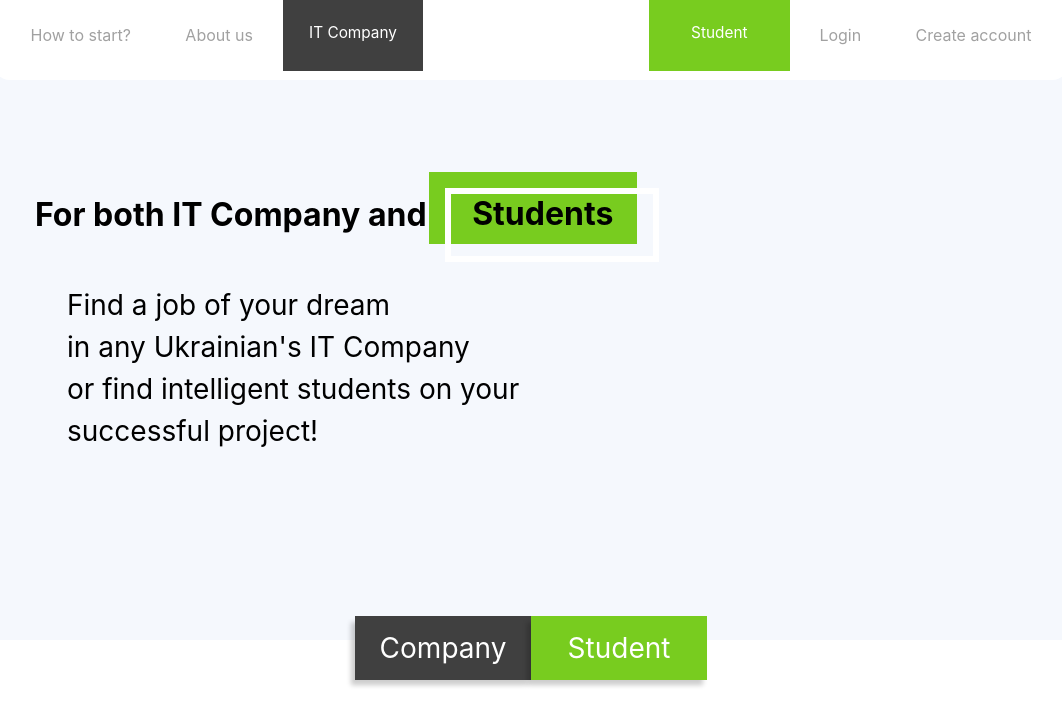
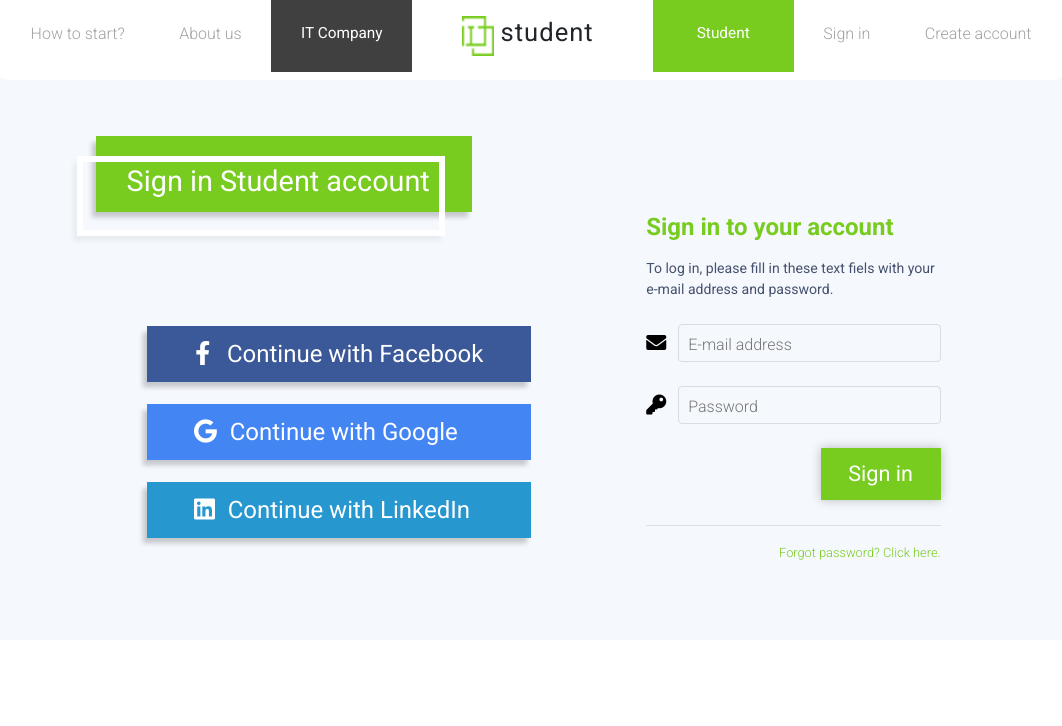
Before and after one commit to vasarostik/istudent, a React (Create React App) app: page /01 in a window 1280 px wide. Shown: the top 726 px of the page, without its empty margins (109-1171 px from the left). Built offline with nearby package versions, Linux system fonts and the light colour scheme.

Commit message:
init second page(Sign in)

```diff
--- a/package.json
+++ b/package.json
@@ -4,6 +4,7 @@
   "private": true,
   "homepage": "https://jarvizzik.github.io/istudent",
   "dependencies": {
+    "@fortawesome/fontawesome-free": "^5.8.1",
     "bootstrap": "^4.3.1",
     "gh-pages": "^2.0.1",
     "mdbreact": "^4.13.0",
--- a/public/index.html
+++ b/public/index.html
@@ -4,6 +4,7 @@
 <head>
   <meta charset="utf-8" />
   <link rel="shortcut icon" href="%PUBLIC_URL%/favicon.ico" />
+  <link rel="stylesheet" href="https://use.fontawesome.com/releases/v5.8.1/css/all.css" integrity="sha384-50oBUHEmvpQ+1lW4y57PTFmhCaXp0ML5d60M1M7uH2+nqUivzIebhndOJK28anvf" crossorigin="anonymous">
   <meta name="viewport" content="width=device-width, initial-scale=1, shrink-to-fit=no" />
   <meta name="theme-color" content="#000000" />
   <!--
@@ -21,7 +22,7 @@
       Learn how to configure a non-root public URL by running `npm run build`.
     -->
 
-  <title>React App</title>
+    <title>IstudenT</title>
 </head>
 
 <body>
--- /dev/null
+++ b/src/Login.js
@@ -0,0 +1,74 @@
+import React, { Component, Fragment } from 'react';
+import { MDBInput } from 'mdbreact';
+import './css/Login.css';
+import { NavbarPage } from "./components/NavbarPage";
+import ListGroup from 'react-bootstrap/ListGroup';
+
+export class Login extends Component {
+
+    render() {
+
+        return (
+            <div className="Login">
+                <NavbarPage style={{ boxShadow: "none" }} />
+                {/* main container */}
+                <div className="main1">
+
+                     {/* Rectangle */}
+                    <div className="rectangle1">
+                        <div className="emptyRectangle1">
+                            <h2 className="rightTitle1">Sign in Student account</h2>
+                        </div>
+                    </div>
+
+                     {/* Social Buttons */}
+                    <ListGroup className="buttonGroup">
+
+                        <a href="http://facebook.com">
+                            <button className="socialButton" style={{backgroundColor: "#3b5998"}}>
+                                <i style={{ color: 'white', marginLeft: "0.05vw", marginRight: "1vw" }} class="fab fa-facebook-f pr-1"></i>
+                                Continue with Facebook
+                            </button>
+                        </a>
+
+                        <a href="http://google.com">
+                            <button  className="socialButton" style={{backgroundColor: "#4385f3"}}>
+                                <i style={{ color: 'white', marginLeft: "-2.05vw", marginRight: "1vw" }} class="fab fa-google"></i>
+                                Continue with Google
+                            </button>
+                        </a>
+
+                        <a href="http://linkedin.com">
+                            <button  className="socialButton" style={{backgroundColor: "#2697cf"}}>
+                                <i style={{ color: 'white', marginLeft: "-1.1vw", marginRight: "1vw" }} class="fab fa-linkedin"></i>
+                                Continue with LinkedIn
+                            </button>
+                        </a>
+                    </ListGroup>
+
+                     {/*Input form */}
+                    <form action="" className="my-form">
+                        <h4 className="font-weight-bold mb-3">Sign in to your account</h4>
+                        <p className="mdb-color-text">To log in, please fill in these text fiels with your e-mail address and password.</p>
+                        <div className="md-form">
+                            <MDBInput label="E-mail address" outline icon="envelope" />
+                        </div>
+                        <div className="md-form">
+                            <MDBInput label="Password" outline icon="fas fa-key" />
+                        </div>
+                        <div className="space">
+                            <div className="float-right">
+                                <button className="logButton" type="button" style={{ color: 'white' }}>Sign in</button>
+                            </div>
+                        </div>
+                        <hr />
+                        <a className="forgotlink" href="#!"><span className="textspan">Forgot password? Click here.</span></a>
+                    </form>
+
+                </div>
+                {/* end of main container */}
+            </div>
+
+        );
+    }
+}
--- a/src/components/NavbarPage.js
+++ b/src/components/NavbarPage.js
@@ -1,6 +1,7 @@
 import React, { Component } from "react";
 import { MDBNavbar, MDBNavbarBrand, MDBNavbarNav, MDBNavItem, MDBNavLink, MDBNavbarToggler, MDBCollapse } from "mdbreact";
 import '../css/NavbarPage.css';
+import logo from '../images/logo.png';
 
 export class NavbarPage extends Component {
   state = {
@@ -32,12 +33,17 @@ export class NavbarPage extends Component {
             </MDBNavItem>
           </MDBNavbarNav>
 
+          <MDBNavItem className="logo hideBlock">
+              <img className="logoImg" src={logo} />
+              <h5 className="logoTitle">student</h5>
+          </MDBNavItem>
+
           <MDBNavbarNav className="rightNav" right>
             <MDBNavItem className="cont stud hideBlock">
               <h5 className="staticNav t-stud">Student</h5>
             </MDBNavItem>
             <MDBNavItem>
-              <MDBNavLink className="link" to="#!"><span>Login</span></MDBNavLink>
+              <MDBNavLink className="link" to="/01"><span>Sign in</span></MDBNavLink>
             </MDBNavItem>
             <MDBNavItem>
               <MDBNavLink className="link" to="#!"><span>Create account</span></MDBNavLink>
--- /dev/null
+++ b/src/css/Login.css
@@ -0,0 +1,160 @@
+.main1 {
+    position:relative;
+    background-color: #f5f8fd;
+    min-height: 80vh;
+    display: flex;
+    flex-direction: column;
+    align-items: start;
+    justify-content: center;
+    color: #000;
+}
+
+.rightTitle1 {
+    position:absolute;
+    font-size: 3.6vmin;
+    font-weight: normal;
+    top:0.3vmin;
+    margin-left:5.5vmin;
+    color: white;
+    z-index: 50;
+}
+
+.rectangle1 {
+    position: absolute;
+    top:17vh;
+    height: 9.5vmin;
+    width: 47vmin;
+    margin-left:16vw;
+    background-color: #78cc1f;
+    box-shadow:rgba(0, 0, 0, 0.2) -0.5vmin 0.7vmin 0.6vmin 0px;
+    z-index: 1;
+}
+
+.emptyRectangle1 {
+    position:relative;
+    height: 10vmin;
+    width: 46vmin;
+    margin-left:-1.5vw;
+    margin-top:2.5vh;
+    border:0.8vmin solid #fff;
+    box-shadow:rgba(0, 0, 0, 0.05) -0.5vmin 0.7vmin 0.6vmin 0px;
+    z-index: 1;
+}
+
+.buttonGroup{
+    margin-top:28vh;
+    margin-left: 20vw;
+}
+
+.socialButton{
+    height:7vmin;
+    margin: 1.4vh 0;
+    width:48vmin;
+    border:0px;
+    font-size:3vmin;
+    color:#fff;
+    box-shadow: rgba(0, 0, 0, 0.2) -0.5vmin 0.7vmin 0.6vmin 0px;
+    white-space: nowrap;
+
+}
+
+.logButton{
+    height:6.5vmin;
+    width:15vmin;
+    border:0px;
+    font-size:2.7vmin;
+    color:#fff;
+    box-shadow: 0 0 10px rgba(0,0,0,0.25);
+    background-color:#78cc1f;
+  }
+
+.logButton:hover{
+    box-shadow: 0 0 10px rgba(0,0,0,0.35);
+}
+
+.socialButton:hover{
+    box-shadow: 0 0 10px rgba(0,0,0,0.45);
+}
+
+
+@media only screen and (max-width: 767.9px) {
+    .buttonGroup{
+        margin-top:20vh;
+        margin-left: 26vw;
+    }
+
+    .rectangle1{
+        top:7vh;
+        margin-left:10vw;
+        height: 13vmin;
+        width: 62vmin;
+    }
+
+    .emptyRectangle1{
+        margin-left:-3.5vw;
+        height: 13vmin;
+        width: 60vmin;
+    }
+
+    .rightTitle1{
+        font-size: 5vmin;
+        top:1vmin;
+    }
+
+}
+
+  /* Input form */
+
+.my-form {
+    position: absolute;
+    top:15;
+    padding: 1vw;
+    width:25vw;
+    margin-left:58vw;
+    height: 30vh;
+}
+
+.my-form h4 {
+    color: #78cc1f;
+}
+
+.my-form p {
+    font-size: 1.1vw;
+    font-weight: 400;
+}
+
+.input{
+      border-radius: 0;
+}
+
+.btn {
+    background-color: #78cc1f;
+    color:white;
+    right: 0;
+}
+
+.btn:hover, .btn:active, .btn:focus {
+    color: #fff;
+}
+
+a {
+    bottom: 0;
+}
+
+.textspan{
+    font-size: 1vw;
+}
+
+.space {
+    padding-bottom: 7.6vh;
+}
+
+.forgotlink {
+    font-size: .875rem;
+    float: right;
+    color: #78cc1f;
+}
+
+.link:hover, .link:active {
+    color: #78cc1f;
+}
--- a/src/css/NavbarPage.css
+++ b/src/css/NavbarPage.css
@@ -7,6 +7,7 @@
     margin: 0px 12vw;
     border-radius: 0 0 17px 17px;
     z-index:100;
+    box-shadow:none;
 }
 
 .leftNav{
@@ -64,24 +65,71 @@
     vertical-align: middle;
     line-height: 7.65vh;
     font-weight: 400;
-    margin-top: 3px;
+    margin-top: 5px;
 }
 
+.logo{
+    width:15vw;
+    height: 10vh;
+    padding-left: 2vw;
+}
+
+.logoImg{
+    float:left;
+    width:2.5vw;
+    height: 5vh;
+    max-width: 100%;
+    max-height: 100%;
+    margin-top: 2vh;
+}
+
+.logoTitle{
+    float:right;
+    width:10vw;
+    display: block;
+    line-height: 7.65vh;
+    margin-top: 2px;
+    font-size: 2vw;
+    font-weight: 400;
+    letter-spacing: 1px;
+}
 
 @media only screen and (max-width: 1400px) {
     .nav{
         width:84%;
         margin: 0px 8vw;
     }
+
+
 }
 
-@media only screen and (max-width: 1150px) {
+@media only screen and (max-width: 1025px) {
     .nav{
         width:100%;
         margin: 0;
     }
+
+    .logoImg{
+        margin-top: 3vh;
+        height: auto;
+    }
+
+    .logoTitle{
+        font-size: 3vw;
+    }
+
 }
 
+@media only screen and (max-width: 1023px) {
+    .logoImg{
+        margin-top: 1.9vh;
+        height: auto;
+    }
+
+    .logoTitle{
+        font-size: 2vw;
+    }
+}
 
 @media only screen and (max-width: 767.9px) {
 
--- a/src/index.js
+++ b/src/index.js
@@ -2,13 +2,19 @@ import 'bootstrap/dist/css/bootstrap.css';
 import React from 'react';
 import ReactDOM from 'react-dom';
 import './css/index.css';
+import "mdbreact/dist/css/mdb.css";
 import App from './App';
+import {Login} from './Login';
 import * as serviceWorker from './serviceWorker';
-import { BrowserRouter } from 'react-router-dom';
+import { BrowserRouter,Route,Switch } from 'react-router-dom';
 
-ReactDOM.render(<BrowserRouter>
-    <App />
-  </BrowserRouter>, document.getElementById('root'));
+ReactDOM.render(
+<BrowserRouter>
+  <Switch>
+    <Route exact path="/" component={App}/>
+    <Route path="/01" component={Login}/>
+  </Switch>
+</BrowserRouter>, document.getElementById('root'));
 
 // If you want your app to work offline and load faster, you can change
 // unregister() to register() below. Note this comes with some pitfalls.
```
Also changed, not shown: src/images/logo.png (added), 1 other file (tests, documents, lock files or other folders).
